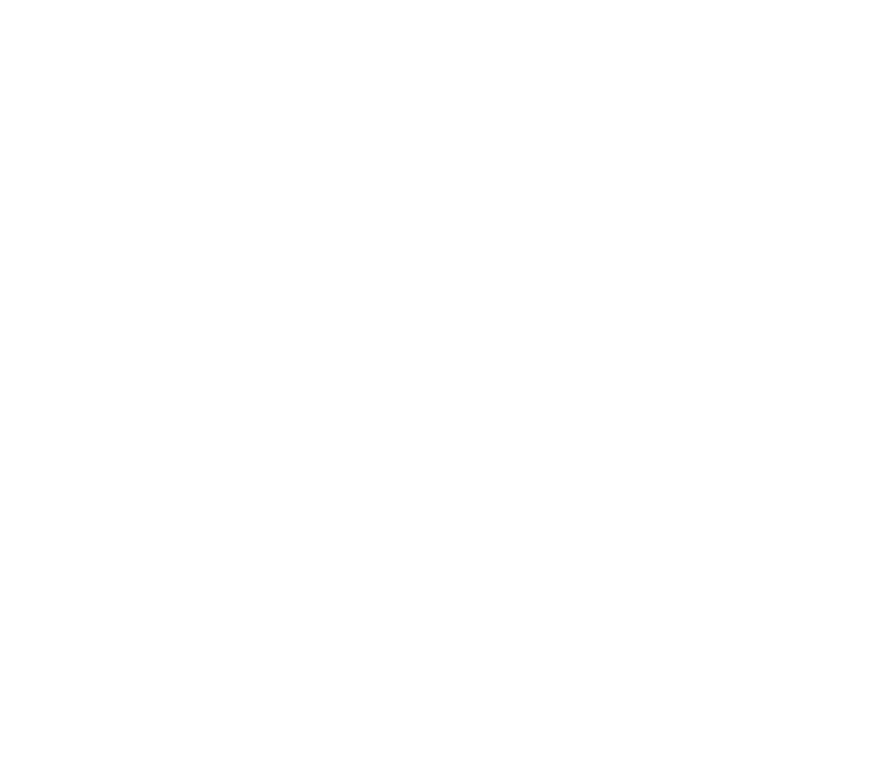
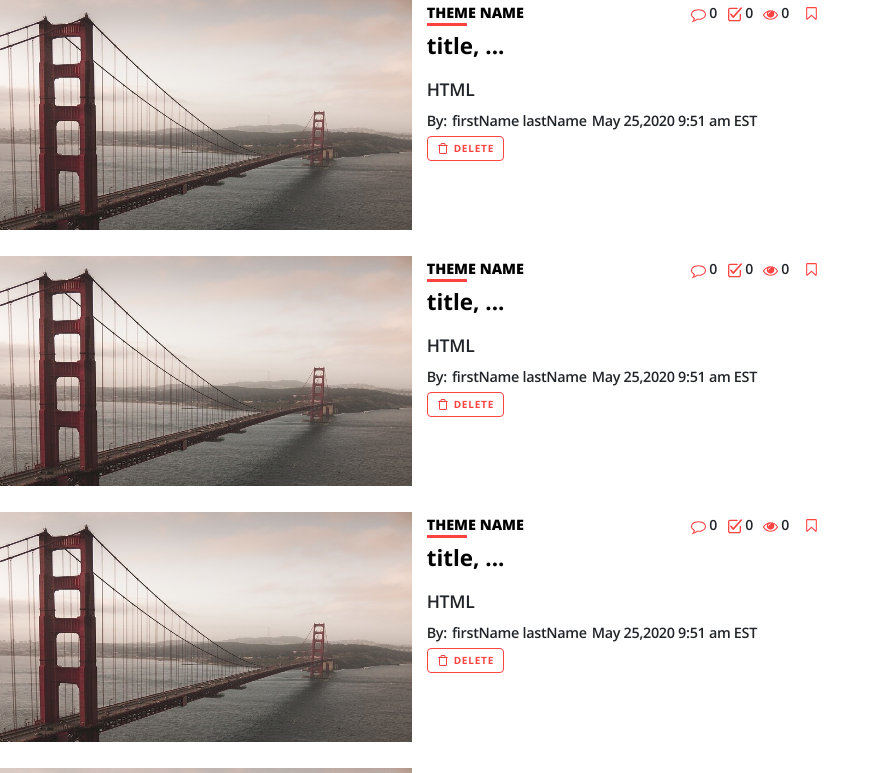
Before and after one commit to anton-wp/News, a Nuxt app: page / in a window 1280 px wide. Shown: the part 1540-2313 px from the top of the page, without its empty margins (0-880 px from the left). Before the commit the page ends 1274 px from the top, so only its background shows below. Built offline with nearby package versions, Linux system fonts and the light colour scheme.

Commit message:
add news template

```diff
--- /dev/null
+++ b/components/news/GorizontalNewsCard.vue
@@ -0,0 +1,211 @@
+<template>
+  <div class="container wrapper-horizontal-verdict-card" :class="type">
+    <div class="row">
+      <div class="pad0-image col-12 col-sm-12 col-md-6 col-lg-6">
+        <!-- add go to post page {id} -->
+        <a>
+          <img src="/image/top-news.jpg" class="post-image" alt="">
+        </a>
+      </div>
+      <div class="pad0-image col-12 col-sm-12 col-md-6 col-lg-6">
+        <div class="information" :class="{padding0: type === 'minimal-block' || type === 'full-block', paddingBT0: type !== 'full-block'}">
+          <div class="container-fluid">
+            <news-card-header colorScheme="dark" />
+            <div class="row block wrapp">
+              <h2 class="title" >
+                <!-- add go to post page {id} -->
+                <a v-if="type === 'full-block'">title, ...</a>
+                <a v-if="(type === 'minimal-block')">title, ...</a>
+              </h2>
+            </div>
+            <div class="shortContent">
+              <p v-if="!background">shortContent,[...]</p>
+            </div>
+            <div v-if="type === 'full-block'" class="row wrapp">
+              <span class="about-news">HTML</span>
+            </div>
+            <news-card-footer colorScheme="light" :pending="false" :showMarks="false" />
+          </div>
+        </div>
+      </div>
+    </div>
+  </div>
+</template>
+
+<script>
+import NewsCardHeader from '~/components/news/NewsCardHeader'
+import NewsCardFooter from '~/components/news/NewsCardFooter'
+export default {
+  props: {
+    type: String,
+    background: Boolean
+  },
+  components: {
+    NewsCardHeader,
+    NewsCardFooter
+  }
+}
+</script>
+
+<style lang="scss" scoped>
+@import "../../assets/utils/colors";
+.active {
+  visibility: visible !important;
+}
+
+.wrapper-horizontal-verdict-card {
+  font-family: open sans, Helvetica Neue, Helvetica, Roboto, Arial, sans-serif;
+  margin: 10px 0 1em 0;
+
+  .pad0-image {
+    padding-left: 0px !important;
+  }
+
+  a {
+    cursor: pointer;
+  }
+
+  .post-image {
+    max-height: 230px;
+    width: 100%;
+    height: 100%;
+    background-position: top;
+    background-size: cover;
+  }
+
+  .information {
+    background-color: $white;
+    padding: .9em 1.2em;
+    height: auto;
+
+    &.paddingBT0 {
+      padding: 0 1.2em 0 0;
+    }
+
+    &.padding0 {
+      padding: 0 1.2em 0 0;
+    }
+
+    .author {
+      font-size: 12.8px;
+      font-weight: 600 !important;
+      line-height: 19.2px;
+      letter-spacing: -0.3px;
+    }
+
+    .container-fluid {
+      .shortContent {
+        p {
+          // padding-top: 10px;
+          min-height: 75px;
+          margin-bottom: 0px;
+          font-size: 17.6px;
+          font-weight: 600;
+        }
+      }
+
+      .about-news {
+        font-weight: 600;
+        font-size: 1.1em;
+
+        line-height: 1.3;
+        margin-top: .4em;
+        letter-spacing: -.3px;
+        font-family: "Open Sans";
+      }
+
+      .bywho {
+        flex-wrap: wrap;
+        margin-bottom: 5px;
+        padding-top: .3em;
+        font-size: .9em;
+        letter-spacing: -.3px;
+        user-select: none;
+        position: relative;
+
+        .username-link {
+          cursor: pointer;
+          color: $black;
+          text-decoration: none;
+          font-weight: 600;
+          font-size: 12.8px;
+          transition: color 0.3s;
+
+          &:hover {
+            color: $primary_color;
+          }
+        }
+      }
+    }
+
+    .title {
+      font-family: "Open Sans";
+      font-size: 1.4em;
+      line-height: 1.3em;
+      margin-top: .3em;
+      margin-bottom: .5em;
+      transition: color .25s;
+      text-overflow: ellipsis;
+      -webkit-line-clamp: 3;
+      -webkit-box-orient: vertical;
+      font-weight: bold;
+      cursor: pointer;
+      user-select: none;
+      // min-height: 93px;
+      display: block;
+
+      &:hover {
+        color: $doveGray;
+      }
+
+      a {
+        color: $black;
+        text-decoration: none;
+      }
+    }
+
+    .wrapp {
+      margin-left: 0;
+      margin-right: 0;
+      justify-content: space-between;
+    }
+  }
+}
+
+.back_block {
+  background-color: $white;
+  padding: 0;
+}
+
+@media (min-width: 576px) {
+  .wrapper-horizontal-verdict-card {
+    max-width: 100%;
+
+    .information {
+      .container-fluid {
+        padding: 0;
+      }
+    }
+  }
+}
+
+@media (max-width: 768px) {
+  .pad0-image {
+    padding: 0;
+
+    .post-image {
+      min-height: 350px;
+    }
+  }
+}
+
+@media (max-width: 576px) {
+  .wrapper-horizontal-verdict-card {
+    .information {
+      &.padding0 {
+        padding: .9em 1.2em .9em 1.2em !important;
+      }
+    }
+  }
+}
+</style>
--- a/components/news/TopNewsCard.vue
+++ b/components/news/TopNewsCard.vue
@@ -2,7 +2,7 @@
   <article>
     <div class="wrapper-hot-card category">
       <div class="img">
-        <img  src="/image/top-news.jpg" alt="top news">
+        <img src="/image/top-news.jpg" alt="top news">
       </div>
       <div class="container info">
         <news-card-header colorScheme="light" />
--- a/components/singlePost/authorBlock.vue
+++ b/components/singlePost/authorBlock.vue
@@ -58,7 +58,7 @@
 }
 </script>
 
-<style lang="scss">
+<style lang="scss" scoped>
   @import "../../assets/utils/variables";
   @import "../../assets/utils/colors";
 
--- a/components/singlePost/buttonBlockHead.vue
+++ b/components/singlePost/buttonBlockHead.vue
@@ -32,7 +32,7 @@
   </div>
 </template>
 
-<style lang="scss">
+<style lang="scss" scoped>
   @import "../../assets/utils/variables";
   @import "../../assets/utils/colors";
 
--- a/components/singlePost/marks.vue
+++ b/components/singlePost/marks.vue
@@ -43,7 +43,7 @@
   </div>
 </template>
 
-<style lang="scss">
+<style lang="scss" scoped>
   @import "../../assets/utils/colors";
 
   .marks {
--- a/components/singlePost/socialBlock.vue
+++ b/components/singlePost/socialBlock.vue
@@ -146,7 +146,7 @@
 }
 </script>
 
-<style lang="scss">
+<style lang="scss" scoped>
   @import "../../assets/utils/variables";
   @import "../../assets/utils/colors";
 
--- a/pages/index.vue
+++ b/pages/index.vue
@@ -34,16 +34,55 @@
         </div>
       </div>
     </div>
+    <div class="wrapper-block-news">
+      <div class="container">
+        <div class="row top-verdict">
+          <div class="col-12 col-md-12 col-lg-8 padding-0">
+            <div class="container">
+              <div class="row">
+                <div class="col-12 padding-0">
+                  <gorizontal-news-card type="full-block" :background="true" />
+                </div>
+                <div class="col-12 padding-0">
+                  <gorizontal-news-card type="full-block" :background="true" />
+                </div>
+                <div class="col-12 padding-0">
+                  <gorizontal-news-card type="full-block" :background="true" />
+                </div>
+                <div class="col-12 padding-0">
+                  <gorizontal-news-card type="full-block" :background="true" />
+                </div>
+                <div class="col-12 padding-0">
+                  <gorizontal-news-card type="full-block" :background="true" />
+                </div>
+                <div class="col-12 padding-0">
+                  <gorizontal-news-card type="full-block" :background="true" />
+                </div>
+              </div>
+            </div>
+          </div>
+          <div class="col-12 col-md-12 col-lg-4 padding-0">
+            <div class="row">
+              <div class="col-12">
+                <!-- <vrd-fbc></vrd-fbc> -->
+              </div>
+            </div>
+          </div>
+        </div>
+      </div>
+    </div>
   </div>
 </template>
 
 <script>
 import TopNewsCard from '~/components/news/TopNewsCard'
 import DefaultNewsCard from '~/components/news/DefaultNewsCard'
+import GorizontalNewsCard from '~/components/news/GorizontalNewsCard'
 export default {
   components: {
     TopNewsCard,
-    DefaultNewsCard
+    DefaultNewsCard,
+    GorizontalNewsCard
   }
 }
 </script>
@@ -83,7 +122,7 @@
             padding-right: 5px;
           }
           &::after {
-                  content: '';
+            content: "";
             position: absolute;
             display: block;
             top: 8px;
@@ -95,7 +134,6 @@
         }
       }
     }
-
   }
 }
 
@@ -108,11 +146,11 @@
   text-align: center;
   span {
     position: relative;
-    font-size: .95rem;
+    font-size: 0.95rem;
     padding: 1.15em 2.8em;
     font-weight: 700;
     text-transform: uppercase;
-    letter-spacing: .8px;
+    letter-spacing: 0.8px;
     user-select: none;
     border: 1px solid transparent;
     border-radius: 0;
@@ -121,7 +159,7 @@
     cursor: pointer;
     background-color: $primary_color;
     color: $whiteFE;
-    transition: background-color .25s ease-out,color .25s ease-out;
+    transition: background-color 0.25s ease-out, color 0.25s ease-out;
     &:hover {
       background-color: $button-hover-background;
     }
@@ -154,7 +192,7 @@
       padding-right: 5px;
     }
     &::before {
-        content: '';
+      content: "";
       position: absolute;
       display: block;
       top: 8px;
@@ -164,12 +202,24 @@
       z-index: 2;
     }
   }
-    .instagram { background-color: $millbrook; };
-    .twitter { background-color: $pictonBlue; };
-    .feed { background-color: $flamingo; };
-    .pinterest { background-color: $cardinal; };
-    .news-icon { background-color: $lochmara; };
-    .facebook { background-color: $chambray; };
+  .instagram {
+    background-color: $millbrook;
+  }
+  .twitter {
+    background-color: $pictonBlue;
+  }
+  .feed {
+    background-color: $flamingo;
+  }
+  .pinterest {
+    background-color: $cardinal;
+  }
+  .news-icon {
+    background-color: $lochmara;
+  }
+  .facebook {
+    background-color: $chambray;
+  }
   .social-icon-round {
     width: 45px;
     height: 45px;
@@ -188,5 +238,4 @@
     }
   }
 }
-
 </style>
```
Lines whose indentation alone changed are shown as unchanged.
